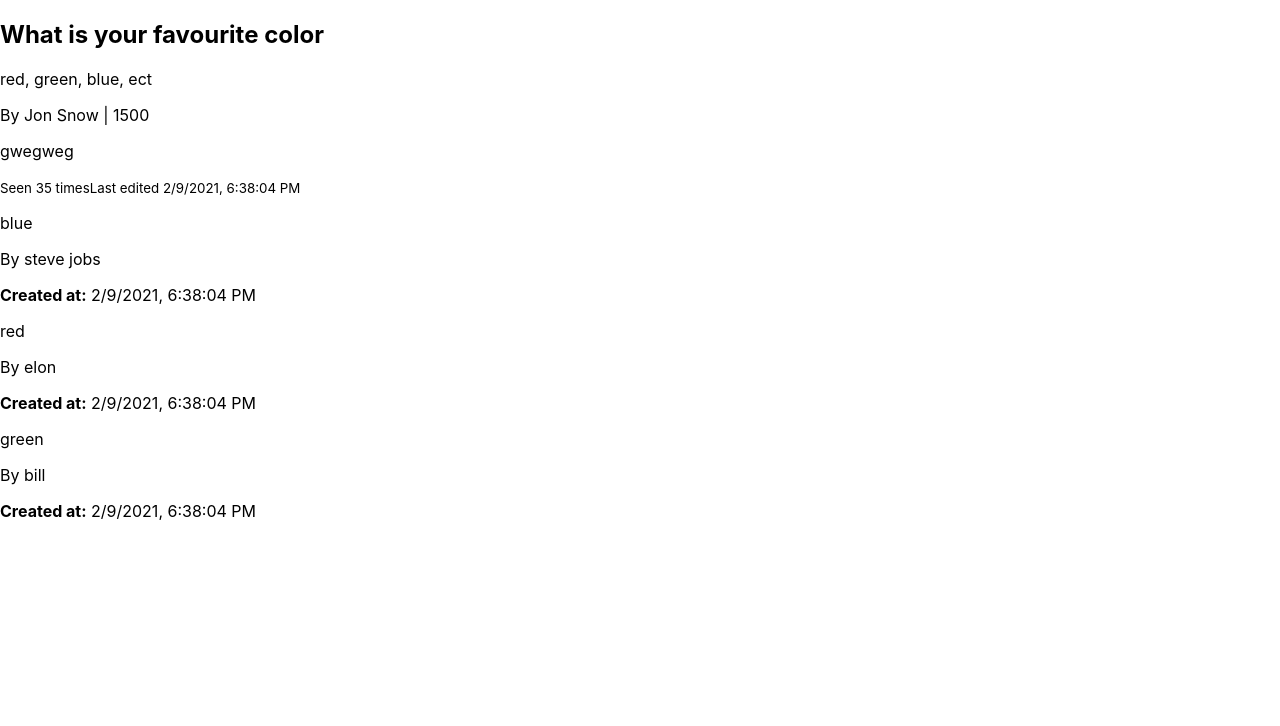
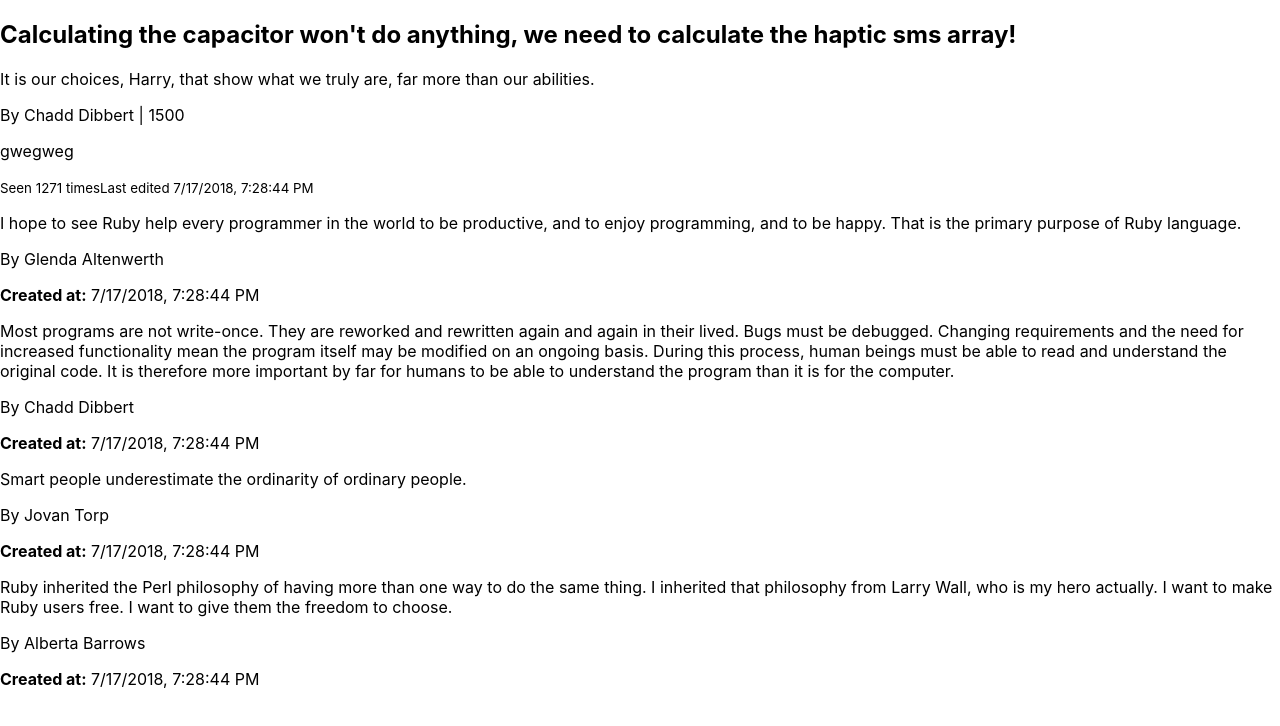
Before and after one commit to CodeCoreYVR/awesome_answers_react_november_2020, a React (Create React App) app: page / in a window 1280 px wide. Shown: the top 726 px of the page. Built offline with nearby package versions, Linux system fonts and the light colour scheme.

Commit message:
refactor question show page into class

```diff
--- a/src/components/AnswerDetails.js
+++ b/src/components/AnswerDetails.js
@@ -2,9 +2,9 @@
   return (
     <div>
       <p>{body}</p>
-      <p>By {author.full_name}</p>
+      <p>By {author.first_name} {author.last_name}</p>
       <p>
-        <strong>Created at:</strong> {created_at.toLocaleString()}
+        <strong>Created at:</strong> {new Date(created_at).toLocaleString()}
       </p>
     </div>
   )
--- a/src/components/QuestionShowPage.js
+++ b/src/components/QuestionShowPage.js
@@ -1,45 +1,32 @@
-import React from 'react'
+import React, { Component } from 'react'
 import QuestionDetails from './QuestionDetails';
 import AnswerList from './AnswerList';
+import questionData from '../questionData';
+class QuestionShowPage extends Component {
+  constructor(props) {
+    super(props); // if you're using a class component and you want to access `this` then you have to call super(props)
+    // if you're using a class component you must call super(props) in the constructor
+    this.state = questionData
+  }
 
-const QuestionShowPage = () => {
+  render() {
+    const { title, body, author, view_count, created_at, updated_at, answers } = this.state;
     return(
       <main>
         <QuestionDetails
-        title="What is your favourite color"
-        body="red, green, blue, ect"
-        author={ { full_name: 'Jon Snow' } }
-        view_count={35}
-        created_at={new Date()}
-        updated_at={new Date()}
+          title={title}
+          body={body}
+          author={author}
+          view_count={view_count}
+          created_at={new Date(created_at)}
+          updated_at={new Date(updated_at)}
         />
         <AnswerList
-        answers={[
-          {
-            body: 'blue',
-            author: {
-              full_name: 'steve jobs'
-            },
-            created_at: new Date()
-          },
-          {
-            body: 'red',
-            author: {
-              full_name: 'elon'
-            },
-            created_at: new Date()
-          },
-          {
-            body: 'green',
-            author: {
-              full_name: 'bill'
-            },
-            created_at: new Date()
-          },
-        ]}
+          answers={answers}
         />
       </main>
     )
   }
+}
 
 export default QuestionShowPage
--- /dev/null
+++ b/src/questionData.js
@@ -0,0 +1,76 @@
+export default {
+  id: 601,
+  title:
+    "Calculating the capacitor won't do anything, we need to calculate the haptic sms array!",
+  body:
+    "It is our choices, Harry, that show what we truly are, far more than our abilities.",
+  created_at: "2018-07-17T19:28:44.880Z",
+  updated_at: "2018-07-17T19:28:44.880Z",
+  like_count: 3,
+  view_count: 1271,
+  author: {
+    id: 38,
+    first_name: "Chadd",
+    last_name: "Dibbert",
+    full_name: "Chadd Dibbert",
+    created_at: "2018-07-17T19:28:40.981Z",
+    updated_at: "2018-07-17T19:28:40.981Z"
+  },
+  answers: [
+    {
+      id: 2016,
+      body:
+        "I hope to see Ruby help every programmer in the world to be productive, and to enjoy programming, and to be happy. That is the primary purpose of Ruby language.",
+      created_at: "2018-07-17T19:28:44.908Z",
+      updated_at: "2018-07-17T19:28:44.908Z",
+      author: {
+        id: 36,
+        first_name: "Glenda",
+        last_name: "Altenwerth",
+        created_at: "2018-07-17T19:28:40.849Z",
+        updated_at: "2018-07-17T19:28:40.849Z"
+      }
+    },
+    {
+      id: 2015,
+      body:
+        "Most programs are not write-once. They are reworked and rewritten again and again in their lived. Bugs must be debugged. Changing requirements and the need for increased functionality mean the program itself may be modified on an ongoing basis. During this process, human beings must be able to read and understand the original code. It is therefore more important by far for humans to be able to understand the program than it is for the computer.",
+      created_at: "2018-07-17T19:28:44.905Z",
+      updated_at: "2018-07-17T19:28:44.905Z",
+      author: {
+        id: 38,
+        first_name: "Chadd",
+        last_name: "Dibbert",
+        created_at: "2018-07-17T19:28:40.981Z",
+        updated_at: "2018-07-17T19:28:40.981Z"
+      }
+    },
+    {
+      id: 2014,
+      body: "Smart people underestimate the ordinarity of ordinary people.",
+      created_at: "2018-07-17T19:28:44.902Z",
+      updated_at: "2018-07-17T19:28:44.902Z",
+      author: {
+        id: 40,
+        first_name: "Jovan",
+        last_name: "Torp",
+        created_at: "2018-07-17T19:28:41.128Z",
+        updated_at: "2018-07-17T19:28:41.128Z"
+      }
+    },
+    {
+      id: 2013,
+      body:
+        "Ruby inherited the Perl philosophy of having more than one way to do the same thing. I inherited that philosophy from Larry Wall, who is my hero actually. I want to make Ruby users free. I want to give them the freedom to choose.",
+      created_at: "2018-07-17T19:28:44.899Z",
+      updated_at: "2018-07-17T19:28:44.899Z",
+      author: {
+        id: 37,
+        first_name: "Alberta",
+        last_name: "Barrows",
+        created_at: "2018-07-17T19:28:40.915Z",
+        updated_at: "2018-07-17T19:28:40.915Z"
+      }
+    }
+  ]
+};
```
Lines whose indentation alone changed are shown as unchanged.
